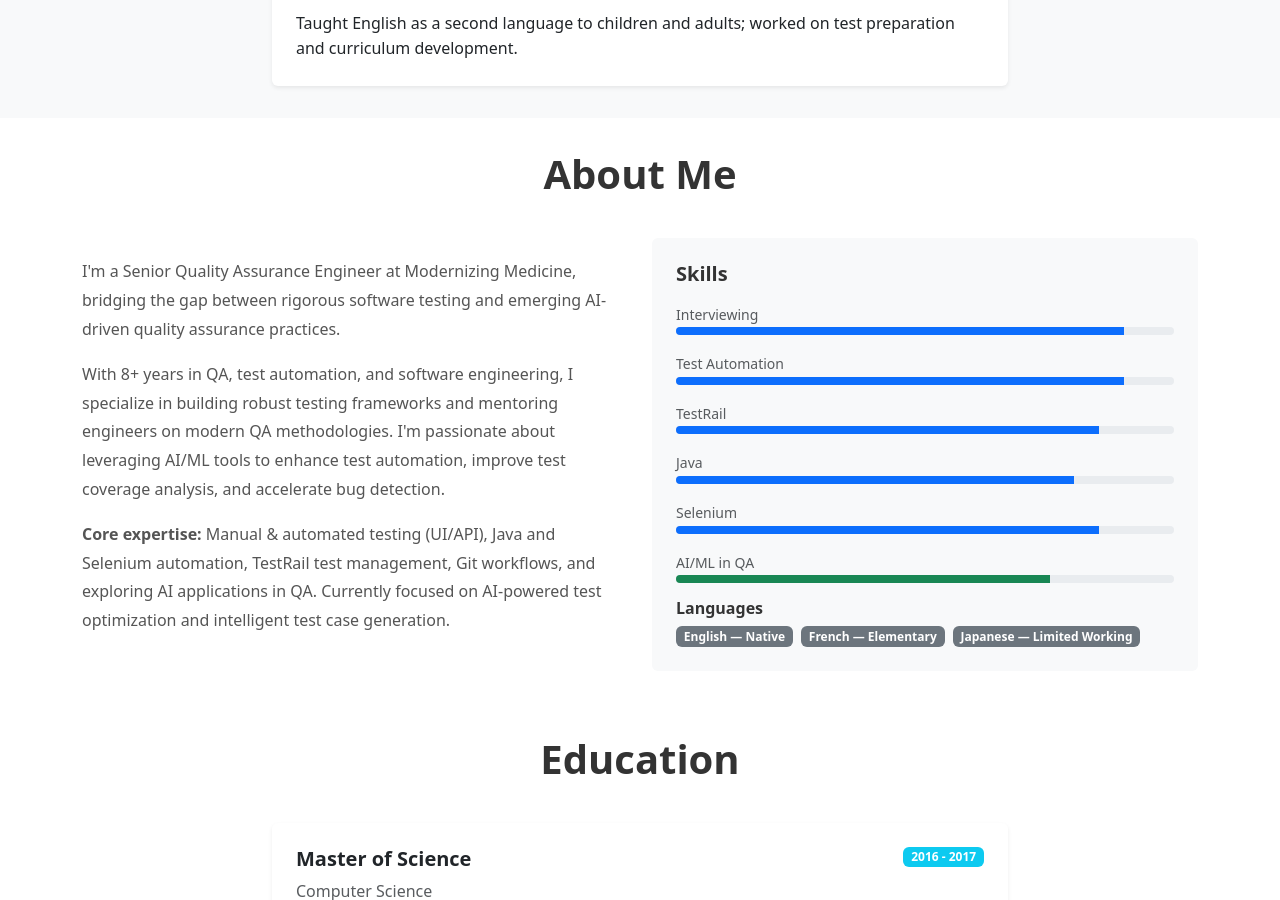
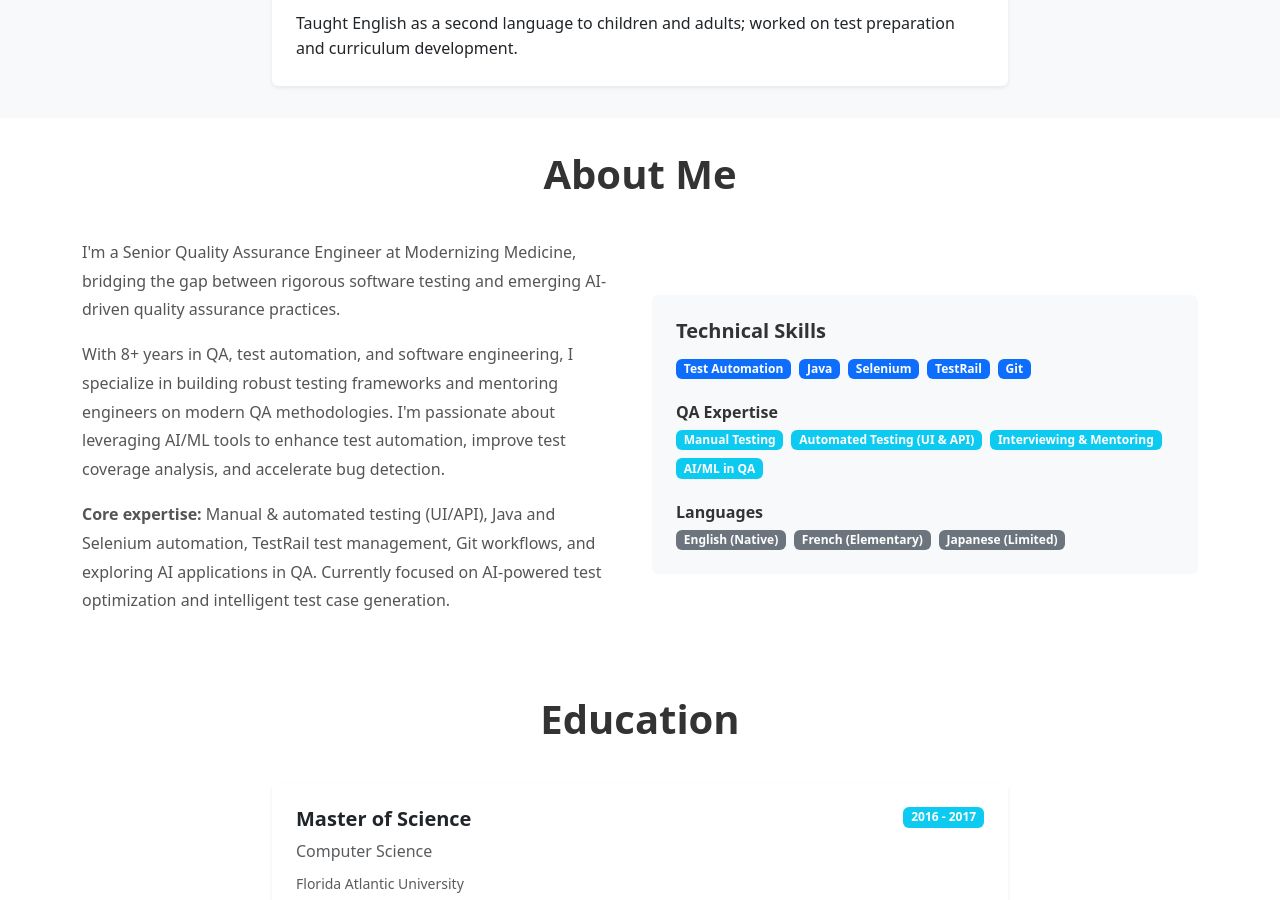
Before and after one commit to Ninjinkai/ninjinkai.github.io, a Jekyll site: the page built from index.md, in a window 1280 px wide and 900 px high, scrolled down 2382 px. Built offline with Jekyll 4.4.1, drawn with Linux system fonts in a browser that asks for light colours.

Commit message:
Replace progress bars with cleaner badge-based skills layout

```diff
--- a/_includes/about.html
+++ b/_includes/about.html
@@ -10,50 +10,28 @@
             </div>
             <div class="col-lg-6">
                 <div class="bg-light p-4 rounded">
-                    <h5 class="fw-bold mb-3">Skills</h5>
-                    <div class="mb-3">
-                        <small class="text-muted">Interviewing</small>
-                        <div class="progress" role="progressbar" aria-valuenow="90" aria-valuemin="0" aria-valuemax="100">
-                            <div class="progress-bar" style="width: 90%"></div>
-                        </div>
+                    <h5 class="fw-bold mb-3">Technical Skills</h5>
+                    <div class="d-flex flex-wrap gap-2 mb-4">
+                        <span class="badge bg-primary">Test Automation</span>
+                        <span class="badge bg-primary">Java</span>
+                        <span class="badge bg-primary">Selenium</span>
+                        <span class="badge bg-primary">TestRail</span>
+                        <span class="badge bg-primary">Git</span>
                     </div>
-                    <div class="mb-3">
-                        <small class="text-muted">Test Automation</small>
-                        <div class="progress" role="progressbar" aria-valuenow="90" aria-valuemin="0" aria-valuemax="100">
-                            <div class="progress-bar" style="width: 90%"></div>
-                        </div>
+
+                    <h6 class="fw-semibold mb-2">QA Expertise</h6>
+                    <div class="d-flex flex-wrap gap-2 mb-4">
+                        <span class="badge bg-info">Manual Testing</span>
+                        <span class="badge bg-info">Automated Testing (UI &amp; API)</span>
+                        <span class="badge bg-info">Interviewing &amp; Mentoring</span>
+                        <span class="badge bg-info">AI/ML in QA</span>
                     </div>
-                    <div class="mb-3">
-                        <small class="text-muted">TestRail</small>
-                        <div class="progress" role="progressbar" aria-valuenow="85" aria-valuemin="0" aria-valuemax="100">
-                            <div class="progress-bar" style="width: 85%"></div>
-                        </div>
-                    </div>
-                    <div class="mb-3">
-                        <small class="text-muted">Java</small>
-                        <div class="progress" role="progressbar" aria-valuenow="80" aria-valuemin="0" aria-valuemax="100">
-                            <div class="progress-bar" style="width: 80%"></div>
-                        </div>
-                    </div>
-                    <div class="mb-3">
-                        <small class="text-muted">Selenium</small>
-                        <div class="progress" role="progressbar" aria-valuenow="85" aria-valuemin="0" aria-valuemax="100">
-                            <div class="progress-bar" style="width: 85%"></div>
-                        </div>
-                    </div>
-                    <div class="mb-3">
-                        <small class="text-muted">AI/ML in QA</small>
-                        <div class="progress" role="progressbar" aria-valuenow="75" aria-valuemin="0" aria-valuemax="100">
-                            <div class="progress-bar bg-success" style="width: 75%"></div>
-                        </div>
-                    </div>
-                    <div class="mt-3">
-                        <h6 class="fw-semibold">Languages</h6>
-                        <div class="d-flex gap-2 mt-2">
-                            <span class="badge bg-secondary">English — Native</span>
-                            <span class="badge bg-secondary">French — Elementary</span>
-                            <span class="badge bg-secondary">Japanese — Limited Working</span>
-                        </div>
+
+                    <h6 class="fw-semibold mb-2">Languages</h6>
+                    <div class="d-flex flex-wrap gap-2">
+                        <span class="badge bg-secondary">English (Native)</span>
+                        <span class="badge bg-secondary">French (Elementary)</span>
+                        <span class="badge bg-secondary">Japanese (Limited)</span>
                     </div>
                 </div>
             </div>
```
